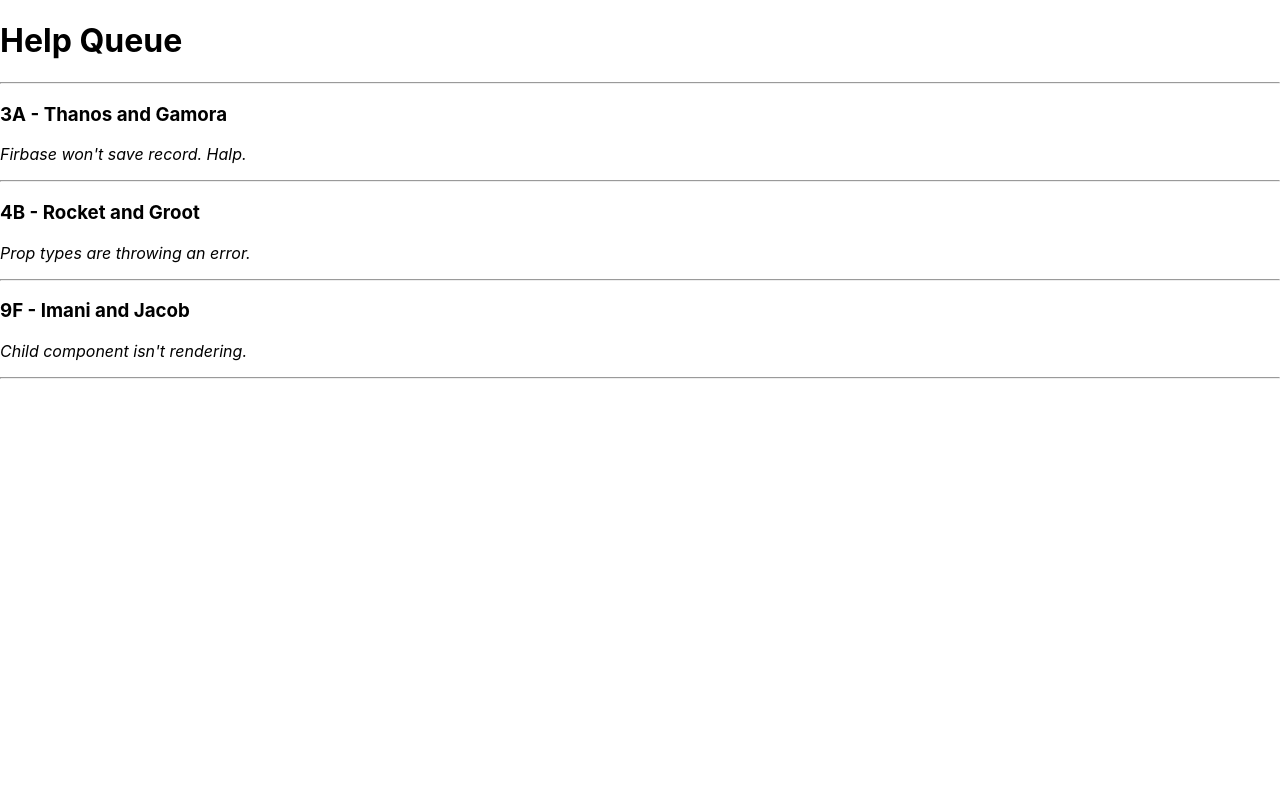
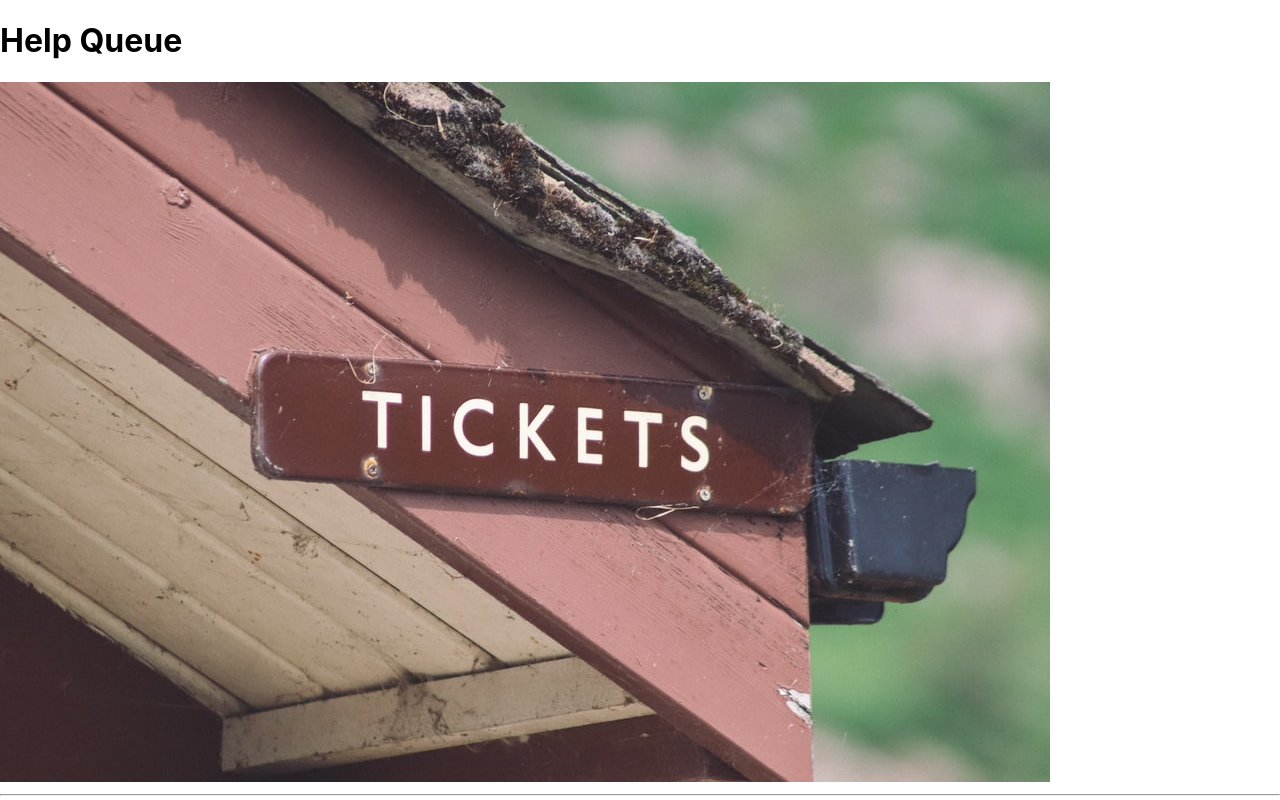
Before and after one commit to Bobloblawlobslawbomb/REACT-Help_Queue.Excercise, a React (Create React App) app: page / in a window 1280 px wide. Shown: the top 800 px of the page. Built offline with nearby package versions, Linux system fonts and the light colour scheme.

Commit message:
end of weekend homework. Imgae included

```diff
--- a/src/components/Header.js
+++ b/src/components/Header.js
@@ -1,8 +1,12 @@
 import React from "react";
+import ticketsImage from "./../img/tickets.jpeg";
 
 function Header(){
   return (
+    <React.Fragment>
     <h1>Help Queue</h1>
+    <img src={ticketsImage} alt="an image of a corner of a building with the sign reading 'Tickets'" />
+    </React.Fragment>
   );
 }
 
```
Also changed, not shown: src/img/tickets.jpeg (added).
